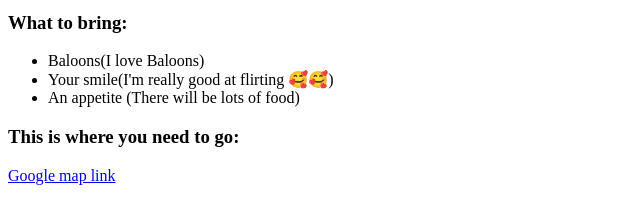
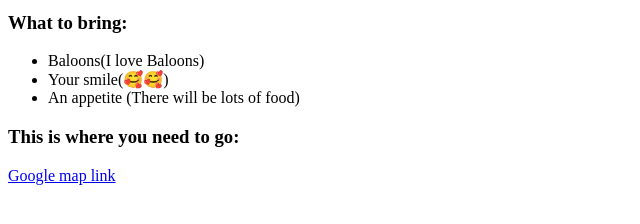
Before and after one commit to codeAlapan/Birthday-Invitation, a plain HTML site: page index.html in a window 1280 px wide. Shown: the part 152-376 px from the top of the page, without its empty margins (0-640 px from the left). Drawn offline with Linux system fonts and the light colour scheme.

Commit message:
Update index.html

```diff
--- a/index.html
+++ b/index.html
@@ -13,7 +13,7 @@
     <h3>What to bring:</h3>
     <ul>
         <li>Baloons(I love Baloons)</li>
-        <li>Your smile(I'm really good at flirting 🥰🥰)</li>
+        <li>Your smile(🥰🥰)</li>
         <li>An appetite (There will be lots of food)</li>
     </ul>
     <h3>This is where you need to go:</h3>
```
